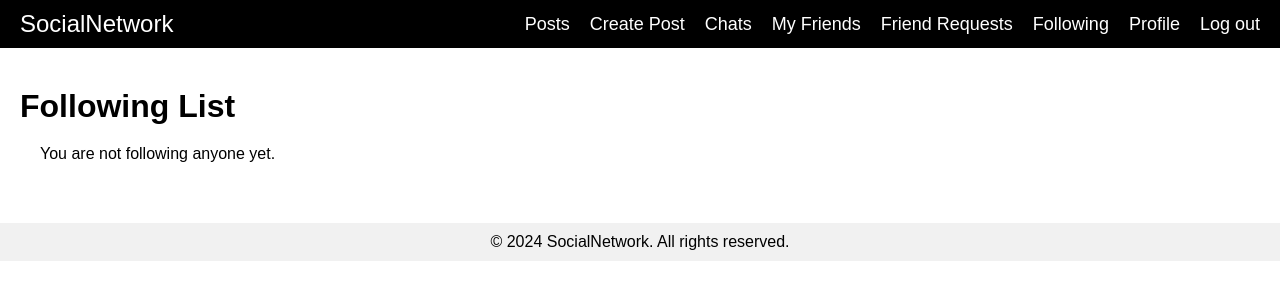
After one commit to MaxMedvedenko/my-social-network, a Django app: page /following/ in a window 1280 px wide. The commit adds this page. Shown: the top 300 px of the page. Run offline with Django 5.2, Linux system fonts and the light colour scheme; the visitor is signed in with stand-in values (Sample User, id 1); data comes from the database, SQL or seed files in the repository.

Commit message:
add follow system

```diff
--- a/SocialNetwork/urls.py
+++ b/SocialNetwork/urls.py
@@ -68,4 +68,8 @@ urlpatterns = [
     path('reject_friend_request/<int:request_id>/', reject_friend_request, name='reject_friend_request'),
     path('unfriend/<int:user_id>/', unfriend, name='unfriend'),
 
+    path('following/', following_list, name='following_list'),
+    path('follow/<int:user_id>/', follow_user, name='follow_user'),
+    path('unfollow/<int:user_id>/', unfollow_user, name='unfollow_user'),
+
 ] + static(settings.MEDIA_URL, document_root=settings.MEDIA_ROOT)
--- /dev/null
+++ b/static/css/following_list.css
@@ -0,0 +1,32 @@
+.following-list-container {
+    padding: 20px;
+}
+
+.following-list {
+    list-style: none;
+    padding: 0;
+}
+
+.following-list-item {
+    display: flex;
+    align-items: center;
+    margin-bottom: 15px;
+    border-bottom: 1px solid #ddd;
+    padding-bottom: 10px;
+}
+
+.following-avatar img {
+    width: 50px;
+    height: 50px;
+    border-radius: 50%;
+    object-fit: cover;
+    margin-right: 15px;
+}
+
+.following-details {
+    flex: 1;
+}
+
+.following-details .view-profile-btn {
+    margin-top: 5px;
+}
--- a/templates/base.html
+++ b/templates/base.html
@@ -22,6 +22,8 @@
                     <li class="nav-item"><a href="{% url 'chat_list' %}" class="nav-link">Chats</a></li>
                     <li class="nav-item"><a href="{% url 'friends_list' %}" class="nav-link">My Friends</a></li>
                     <li class="nav-item"><a href="{% url 'friend_requests' %}" class="nav-link">Friend Requests</a></li>
+
+                    <li class="nav-item"><a href="{% url 'following_list' %}" class="nav-link">Following</a></li>
 
                     <li class="nav-item"><a href="{% url 'profile_view' request.user.username %}" class="nav-link">Profile</a></li>
                     <li class="nav-item"><a href="{% url 'logout' %}" class="nav-link">Log out</a></li>
--- /dev/null
+++ b/templates/following_list.html
@@ -0,0 +1,37 @@
+{% extends 'base.html' %}
+{% load static %}
+
+{% block styles %}
+<link rel="stylesheet" href="{% static 'css/following_list.css' %}">
+{% endblock %}
+
+{% block content %}
+<h1>Following List</h1>
+<div class="following-list-container">
+    {% if following_users %}
+        <ul class="following-list">
+            {% for user in following_users %}
+                <li class="following-list-item">
+                    <div class="following-avatar">
+                        {% if user.profile.avatar %}
+                            <img src="{{ user.profile.avatar.url }}" alt="Avatar">
+                        {% else %}
+                            <img src="{% static 'image/default_avatar.png' %}" alt="Default Avatar">
+                        {% endif %}
+                    </div>
+                    <div class="following-details">
+                        <p><strong>Username:</strong> {{ user.username }}</p>
+                        <a href="{% url 'profile_view' user.username %}" class="btn view-profile-btn">View Profile</a>
+                    </div>
+                </li>
+            {% endfor %}
+        </ul>
+    {% else %}
+        <p>You are not following anyone yet.</p>
+    {% endif %}
+</div>
+{% endblock %}
+
+{% block scripts %}
+<script src="{% static 'js/following_list.js' %}"></script>
+{% endblock %}
--- a/user/models.py
+++ b/user/models.py
@@ -90,6 +90,16 @@ class Friend(models.Model):
     class Meta:
         unique_together = ['user', 'friend']
 
+
+# Модель для фоловів
+
+class Follow(models.Model):
+    follower = models.ForeignKey(User, related_name='following', on_delete=models.CASCADE)
+    following = models.ForeignKey(User, related_name='followers', on_delete=models.CASCADE)
+
+    class Meta:
+        unique_together = ('follower', 'following')
+
 # Модель запитів у друзів
 
 # class FriendRequest(models.Model):
--- a/user/views.py
+++ b/user/views.py
@@ -75,40 +75,36 @@ def logout_view(request):
 
 @login_required
 def profile_view(request, username):
-    # Отримати профіль користувача
     profile = get_object_or_404(Profile, user__username=username)
 
-    # Перевірити, чи є користувач другом
     is_friend = Friend.objects.filter(user=request.user, friend=profile.user).exists() or \
                 Friend.objects.filter(user=profile.user, friend=request.user).exists()
 
-    # Ініціалізувати змінні для запитів
     has_sent_request = False
     has_received_request = False
     request_id = None
 
-    # Перевірити, чи відправлено запит
     friendship_sent = Friendship.objects.filter(from_user=request.user, to_user=profile.user, status='pending').first()
     if friendship_sent:
         has_sent_request = True
         request_id = friendship_sent.id
 
-    # Перевірити, чи отримано запит
     friendship_received = Friendship.objects.filter(from_user=profile.user, to_user=request.user, status='pending').first()
     if friendship_received:
         has_received_request = True
         request_id = friendship_received.id
 
-    # Отримати пости користувача
+    is_following = Follow.objects.filter(follower=request.user, following=profile.user).exists()
+
     posts = Post.objects.filter(user=profile.user).order_by('-created_at')
 
-    # Передати всі дані в контекст шаблону
     context = {
         'profile': profile,
         'is_friend': is_friend,
         'has_sent_request': has_sent_request,
         'has_received_request': has_received_request,
         'request_id': request_id,
+        'is_following': is_following,
         'posts': posts,
     }
 
@@ -229,3 +225,29 @@ def unfriend(request, user_id):
     Friend.objects.filter(user=profile.user, friend=request.user).delete()
 
     return redirect('profile_view', username=profile.user.username)
+
+
+
+# --- Follow --- #
+
+@login_required
+def following_list(request):
+    following_users = User.objects.filter(followers__follower=request.user)
+
+    context = {
+        'following_users': following_users,
+    }
+    return render(request, 'following_list.html', context)
+
+@login_required
+def follow_user(request, user_id):
+    user_to_follow = get_object_or_404(User, id=user_id)
+    if request.user != user_to_follow:
+        Follow.objects.get_or_create(follower=request.user, following=user_to_follow)
+    return redirect(request.META.get('HTTP_REFERER', 'profile_view'), username=user_to_follow.username)
+
+@login_required
+def unfollow_user(request, user_id):
+    user_to_unfollow = get_object_or_404(User, id=user_id)
+    Follow.objects.filter(follower=request.user, following=user_to_unfollow).delete()
+    return redirect(request.META.get('HTTP_REFERER', 'profile_view'), username=user_to_unfollow.username)
```
Also changed, not shown: static/css/profile.css (+13 -0 lines), templates/profile.html (+24 -2 lines), user/migrations/0004_follow.py (added).
